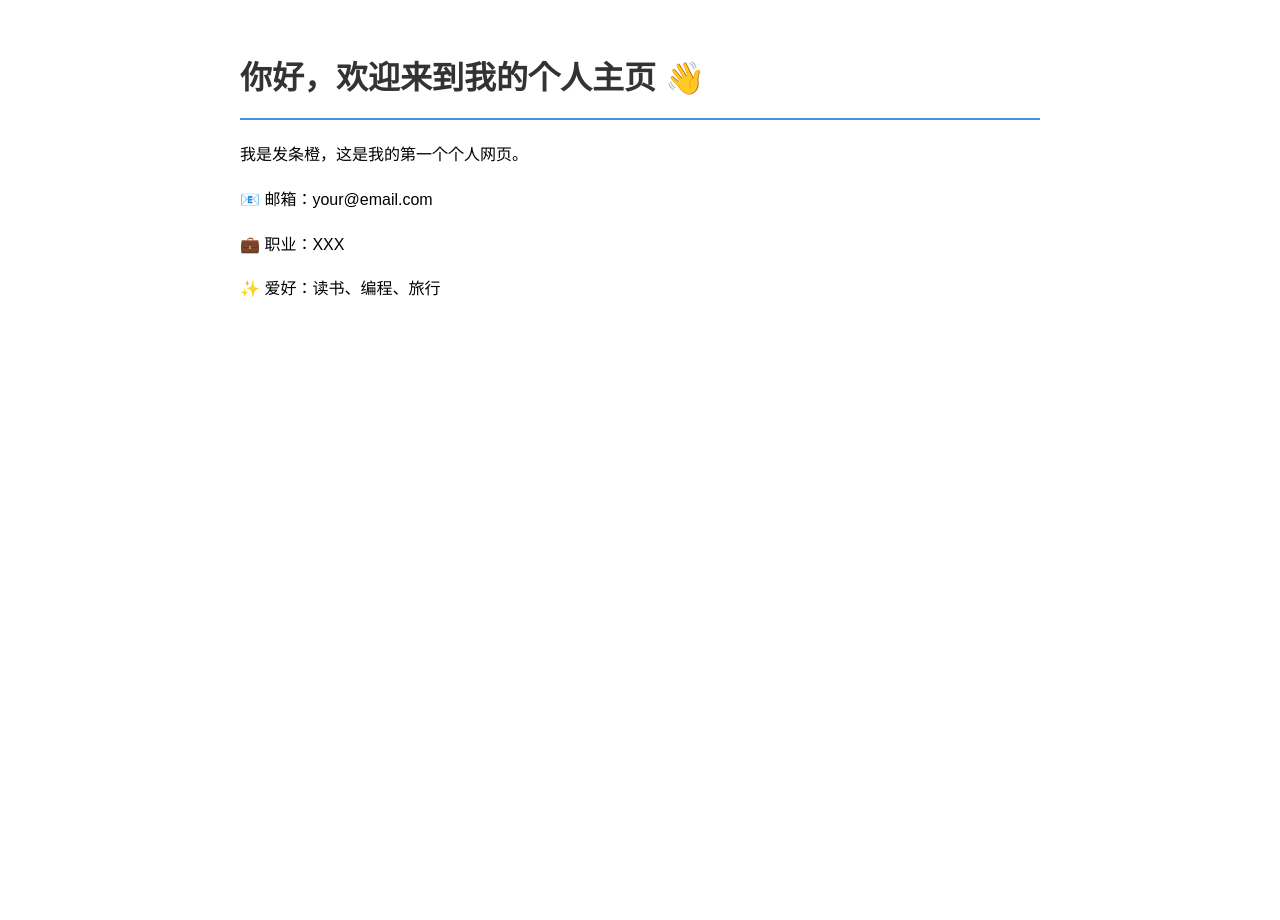
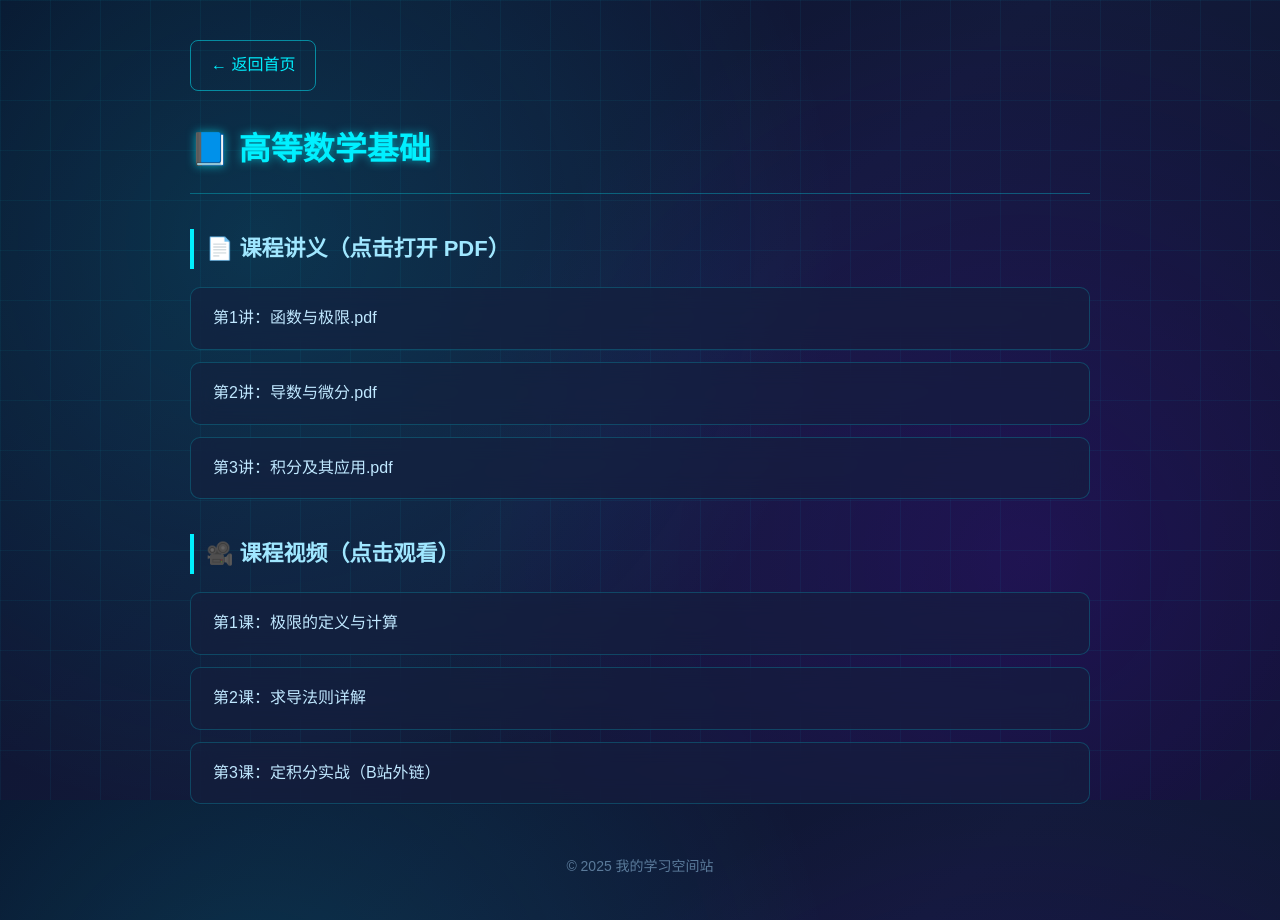
Before and after one commit to yjkstudyspace/yjkelemath.github.io, a plain HTML site: page index.html in a window 1280 px wide. Before the commit the page ends 800 px from the top, so only its background shows below. Drawn offline with Linux system fonts and the light colour scheme.

Commit message:
Revamp index.html for math learning space
Updated the personal webpage to a new layout for a math learning space, including new styles and resources.

```diff
--- a/index.html
+++ b/index.html
@@ -1,28 +1,170 @@
 <!DOCTYPE html>
-<html>
+<html lang="zh-CN">
 <head>
     <meta charset="UTF-8">
-    <title>我的个人网页</title>
+    <meta name="viewport" content="width=device-width, initial-scale=1.0">
+    <title>高等数学基础 - 我的学习空间站</title>
     <style>
+        * {
+            margin: 0;
+            padding: 0;
+            box-sizing: border-box;
+        }
+
+        /* 和首页一致的科幻背景 */
         body {
-            font-family: "微软雅黑", sans-serif;
-            max-width: 800px;
-            margin: 50px auto;
-            padding: 0 20px;
+            font-family: "微软雅黑", "PingFang SC", sans-serif;
+            min-height: 100vh;
+            color: #e0f7ff;
             line-height: 1.8;
+            padding: 40px 20px;
+            background:
+                radial-gradient(circle at 20% 30%, rgba(0, 240, 255, 0.15), transparent 50%),
+                radial-gradient(circle at 80% 70%, rgba(120, 0, 255, 0.15), transparent 50%),
+                linear-gradient(135deg, #0a0e27 0%, #121a3a 50%, #0d142e 100%);
+            background-attachment: fixed;
+            position: relative;
         }
+
+        body::before {
+            content: "";
+            position: fixed;
+            top: 0;
+            left: 0;
+            width: 100%;
+            height: 100%;
+            background-image:
+                linear-gradient(rgba(0, 240, 255, 0.05) 1px, transparent 1px),
+                linear-gradient(90deg, rgba(0, 240, 255, 0.05) 1px, transparent 1px);
+            background-size: 50px 50px;
+            pointer-events: none;
+            z-index: 0;
+        }
+
+        .container {
+            max-width: 900px;
+            margin: 0 auto;
+            position: relative;
+            z-index: 1;
+        }
+
+        /* 返回首页按钮 */
+        .back-btn {
+            display: inline-block;
+            margin-bottom: 30px;
+            padding: 10px 20px;
+            color: #00f0ff;
+            text-decoration: none;
+            border: 1px solid rgba(0, 240, 255, 0.5);
+            border-radius: 8px;
+            transition: all 0.3s;
+        }
+
+        .back-btn:hover {
+            background: rgba(0, 240, 255, 0.1);
+            box-shadow: 0 0 15px rgba(0, 240, 255, 0.4);
+        }
+
         h1 {
-            color: #333;
-            border-bottom: 2px solid #4a90e2;
-            padding-bottom: 10px;
+            font-size: 32px;
+            color: #00f0ff;
+            text-shadow: 0 0 10px rgba(0, 240, 255, 0.6);
+            margin-bottom: 30px;
+            border-bottom: 1px solid rgba(0, 240, 255, 0.3);
+            padding-bottom: 15px;
+        }
+
+        h2 {
+            margin: 35px 0 18px;
+            color: #a0e7ff;
+            font-size: 22px;
+            border-left: 4px solid #00f0ff;
+            padding-left: 12px;
+        }
+
+        /* 资源列表 */
+        .resource-list {
+            list-style: none;
+            display: grid;
+            gap: 12px;
+        }
+
+        .resource-item {
+            background: rgba(20, 30, 60, 0.6);
+            backdrop-filter: blur(12px);
+            -webkit-backdrop-filter: blur(12px);
+            border: 1px solid rgba(0, 240, 255, 0.2);
+            border-radius: 10px;
+            padding: 16px 22px;
+            transition: all 0.3s;
+        }
+
+        .resource-item:hover {
+            border-color: #00f0ff;
+            box-shadow: 0 0 15px rgba(0, 240, 255, 0.25);
+            transform: translateX(5px);
+        }
+
+        .resource-item a {
+            color: #c0e8ff;
+            text-decoration: none;
+            font-size: 16px;
+            display: flex;
+            align-items: center;
+            gap: 10px;
+        }
+
+        .resource-item a:hover {
+            color: #00f0ff;
+        }
+
+        .footer {
+            text-align: center;
+            color: #5a7a9a;
+            font-size: 14px;
+            margin-top: 50px;
         }
     </style>
 </head>
 <body>
-    <h1>你好，欢迎来到我的个人主页 👋</h1>
-    <p>我是发条橙，这是我的第一个个人网页。</p>
-    <p>📧 邮箱：your@email.com</p>
-    <p>💼 职业：XXX</p>
-    <p>✨ 爱好：读书、编程、旅行</p>
+    <div class="container">
+        <!-- 返回首页按钮 -->
+        <a href="index.html" class="back-btn">← 返回首页</a>
+
+        <h1>📘 高等数学基础</h1>
+
+        <!-- PDF 讲义区 -->
+        <h2>📄 课程讲义（点击打开 PDF）</h2>
+        <ul class="resource-list">
+            <li class="resource-item">
+                <a href="math-lecture-1.pdf" target="_blank">第1讲：函数与极限.pdf</a>
+            </li>
+            <li class="resource-item">
+                <a href="math-lecture-2.pdf" target="_blank">第2讲：导数与微分.pdf</a>
+            </li>
+            <li class="resource-item">
+                <a href="math-lecture-3.pdf" target="_blank">第3讲：积分及其应用.pdf</a>
+            </li>
+        </ul>
+
+        <!-- 视频区 -->
+        <h2>🎥 课程视频（点击观看）</h2>
+        <ul class="resource-list">
+            <li class="resource-item">
+                <a href="math-video-1.mp4" target="_blank">第1课：极限的定义与计算</a>
+            </li>
+            <li class="resource-item">
+                <a href="math-video-2.mp4" target="_blank">第2课：求导法则详解</a>
+            </li>
+            <li class="resource-item">
+                <!-- 外链视频（B站等）填这里 -->
+                <a href="https://www.bilibili.com/" target="_blank">第3课：定积分实战（B站外链）</a>
+            </li>
+        </ul>
+
+        <div class="footer">
+            © 2025 我的学习空间站
+        </div>
+    </div>
 </body>
 </html>
```
